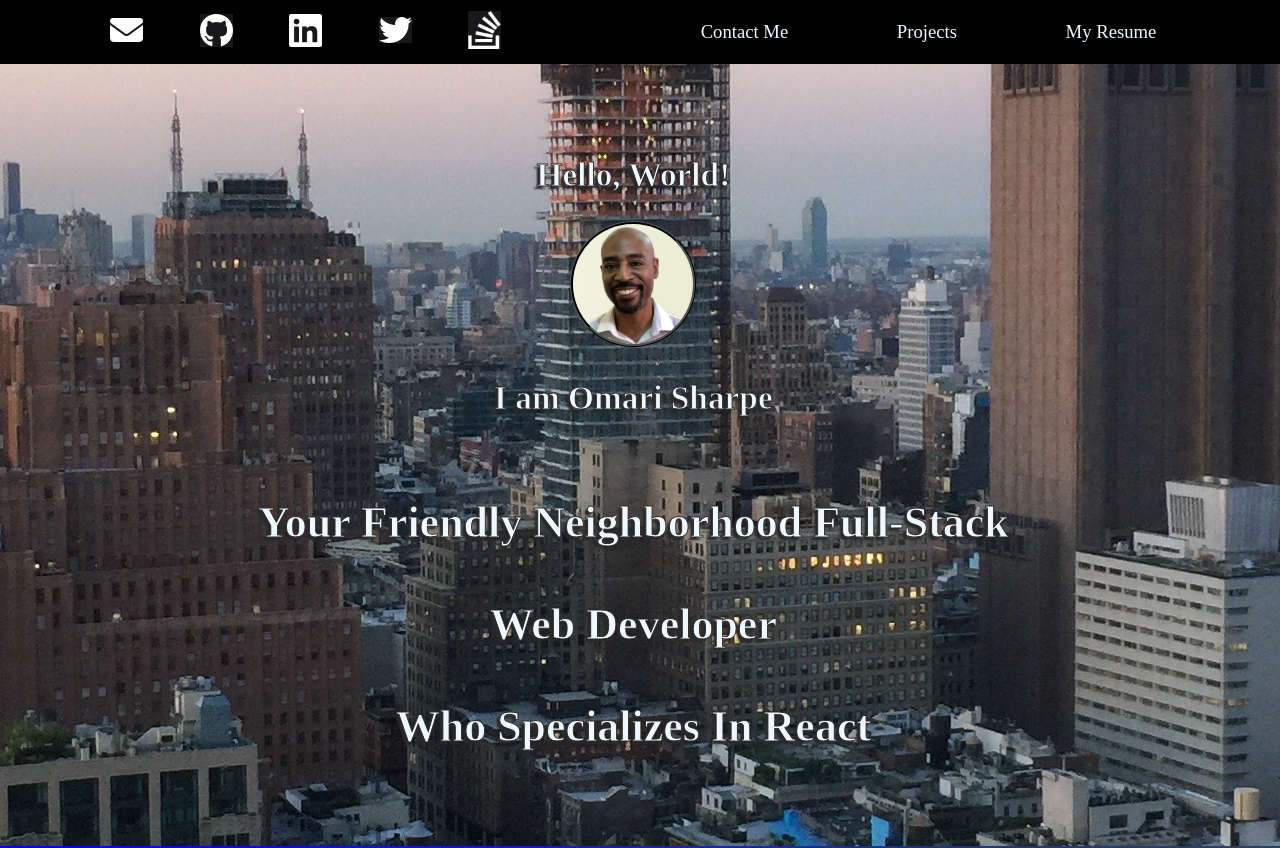
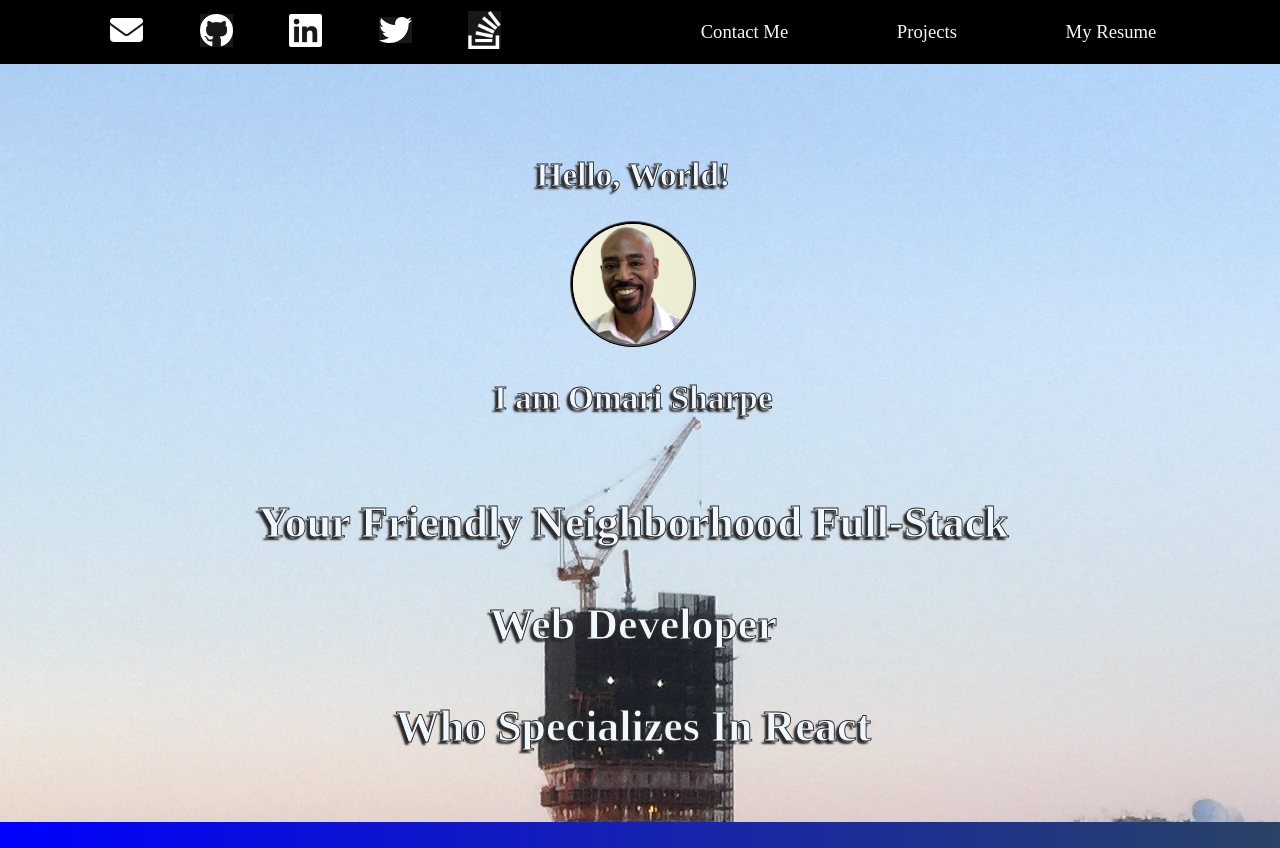
Before and after one commit to OSharpe001/portfolio_remake, a React (Create React App) app: page / in a window 1280 px wide. Shown: the top 848 px of the page. Built offline with nearby package versions, Linux system fonts and the light colour scheme.

Commit message:
live test landing page background 3

```diff
--- a/src/App.css
+++ b/src/App.css
@@ -128,12 +128,12 @@ header a {
 .landing {
   margin: -3vh auto;
   padding-top: 13vh;
-  height: 90vh;
+  height: 87vh;
   color: aliceblue;
   /* background-image: linear-gradient(to left, blue, #2A4365); */
-  background-image: url(assets/images/projectPics/build_higher.jpeg);
+  background-image: url(assets/images/projectPics/build_higher_background.jpeg);
   background-repeat: no-repeat;
-  background-position: center center;
+  background-position: top center;
 }
 
 .landing h1 {
```
Also changed, not shown: src/assets/images/projectPics/build_higher_background.jpeg (added).
